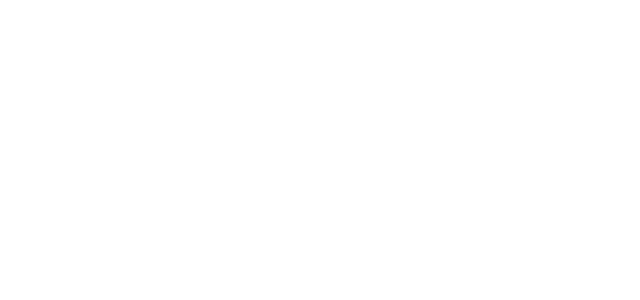
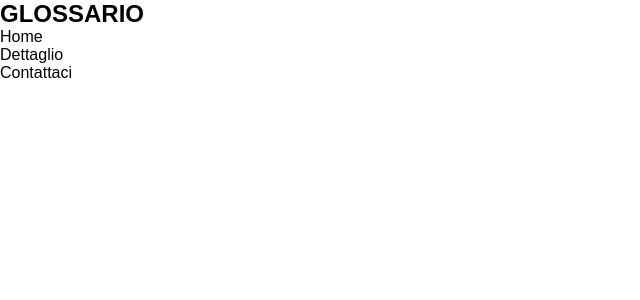
Before and after one commit to DanieleErcoli243/vite-glossario, a Vue app: page / in a window 1280 px wide. Shown: the top 300 px of the page, without its empty margins (0-640 px from the left). Built offline with nearby package versions, Linux system fonts and the light colour scheme.

Commit message:
created a compoenent for the header and changed the font family

```diff
--- a/src/App.vue
+++ b/src/App.vue
@@ -1,11 +1,15 @@
 <script>
+import AppHeader from './components/AppHeader.vue';
 export default {
-  name: 'Glossario'
+  name: 'Glossario',
+  components: {
+    AppHeader
+  }
 };
 </script>
 
 <template>
-
+  <AppHeader />
 </template>
 
 <style lang="scss">
--- a/src/assets/scss/_reset.scss
+++ b/src/assets/scss/_reset.scss
@@ -3,4 +3,6 @@
     padding: 0;
     margin: 0;
     box-sizing: border-box;
+    /* font*/
+    font-family: Arial, Helvetica, sans-serif;
 }
--- /dev/null
+++ b/src/components/AppHeader.vue
@@ -0,0 +1,24 @@
+<script>
+export default {
+    name: 'AppHeader'
+}
+</script>
+
+<template>
+    <header>
+        <nav>
+            <h1>GLOSSARIO</h1>
+            <ul>
+                <li>
+                    Home
+                </li>
+                <li>
+                    Dettaglio
+                </li>
+                <li>
+                    Contattaci
+                </li>
+            </ul>
+        </nav>
+    </header>
+</template>
```
